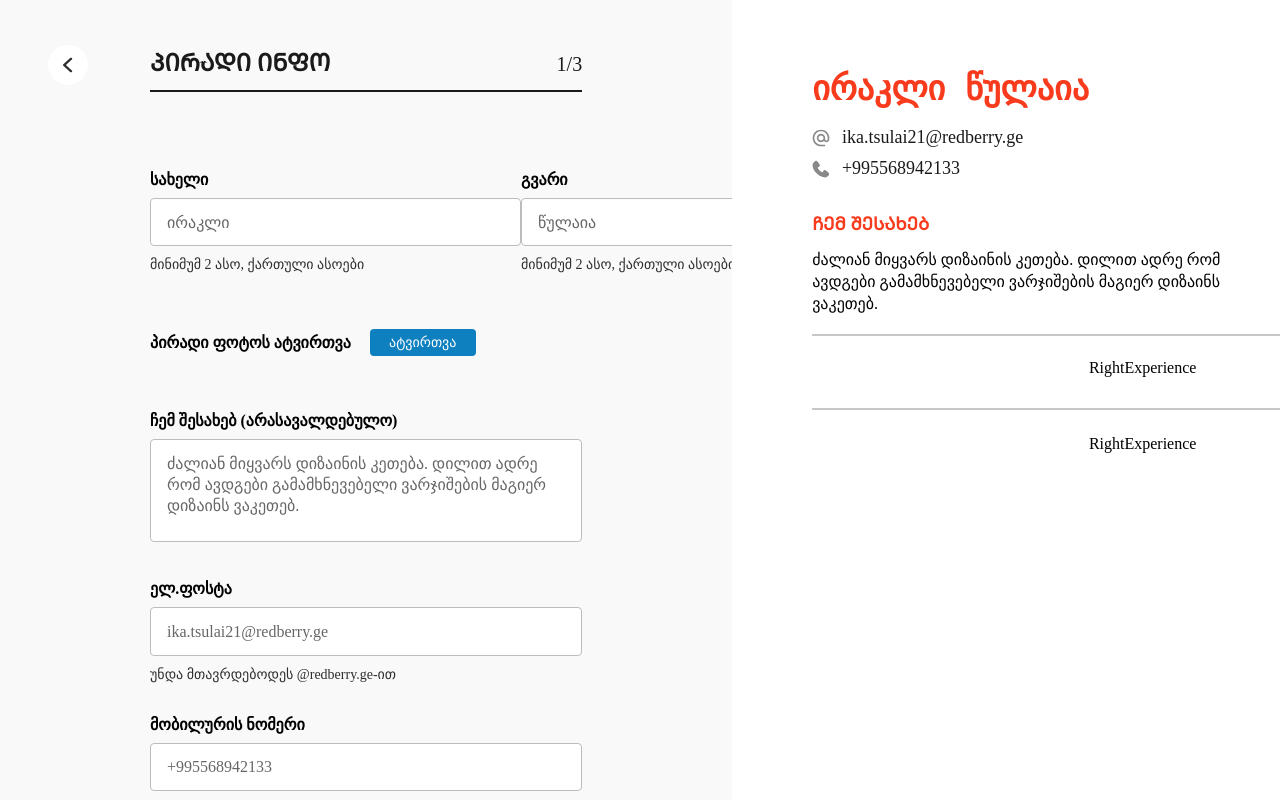
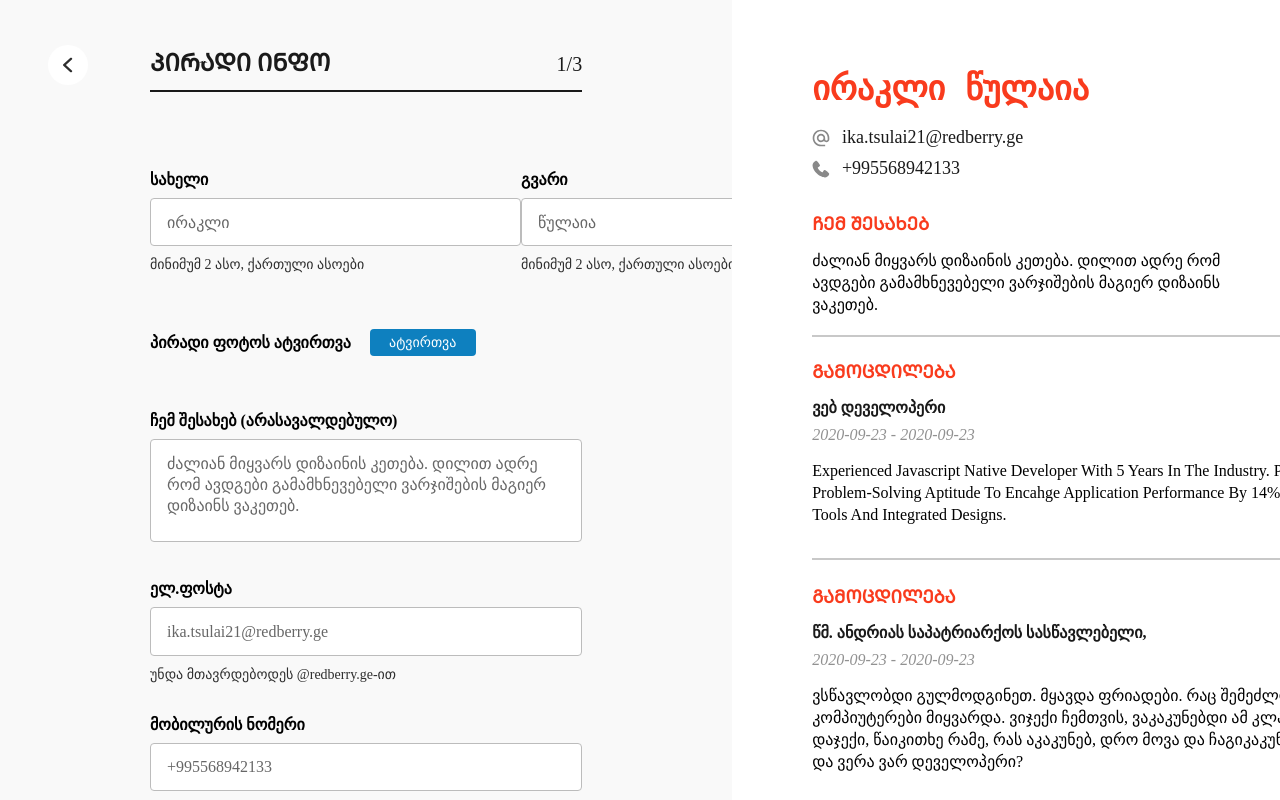
Before and after one commit to tsula21/redberry_task_1, a React (Create React App) app: page /personal in a window 1280 px wide. Shown: the top 800 px of the page. Built offline with nearby package versions, Linux system fonts and the light colour scheme; a web font is replaced by a local one.

Commit message:
not bad for today

```diff
--- a/src/App.js
+++ b/src/App.js
@@ -26,7 +26,8 @@ function App() {
       company: "redberry",
       start: "",
       end: "",
-      description: "",
+      description:
+        "Experienced Javascript Native Developer with 5 years in the industry. proficient withreact. Used problem-solving aptitude to encahge application performance by 14%.created data visualisation tools and integrated designs.",
       // more experience
     },
     education: {
--- a/src/Components/RightEducation/RightExperience.jsx
+++ b/src/Components/RightEducation/RightExperience.jsx
@@ -2,7 +2,23 @@ import React from "react";
 import "./RightExperience.css";
 
 const RightExperience = () => {
-  return <div>RightExperience</div>;
+  return (
+    <div className="rightExperience">
+      <h2 className="global_rendered_description_title">ᲒᲐᲛᲝᲪᲓᲘᲚᲔᲑᲐ</h2>
+      <p className="global_rendered_subtitle">
+        {/* {resumeInfo.experience.position} */}
+        წმ. ანდრიას საპატრიარქოს სასწავლებელი,
+      </p>
+      <p className="global_rendered_subtitle_italic">2020-09-23 - 2020-09-23</p>
+      <p className="global_rendered_description">
+        {/* {resumeInfo.experience.description} */}
+        ვსწავლობდი გულმოდგინეთ. მყავდა ფრიადები. რაც შემეძლო — ვქენი.
+        კომპიუტერები მიყვარდა. ვიჯექი ჩემთვის, ვაკაკუნებდი ამ კლავიშებზე.
+        მეუნებოდნენ — დაჯექი, წაიკითხე რამე, რას აკაკუნებ, დრო მოვა და
+        ჩაგიკაკუნებსო. აჰა, მოვიდა დრო და ვერა ვარ დეველოპერი?
+      </p>
+    </div>
+  );
 };
 
 export default RightExperience;
--- a/src/Components/RightExperience/RightExperience.css
+++ b/src/Components/RightExperience/RightExperience.css
@@ -0,0 +1,3 @@
+.rightExperience .global_rendered_subtitle_italic {
+  margin: 7px 0 16px 0;
+}
--- a/src/Components/RightExperience/RightExperience.jsx
+++ b/src/Components/RightExperience/RightExperience.jsx
@@ -1,8 +1,21 @@
-import React from "react";
+import React, { useContext } from "react";
+import { UserContext } from "../../UserContext";
 import "./RightExperience.css";
 
 const RightExperience = () => {
-  return <div>RightExperience</div>;
+  const { resumeInfo, setResumeInfo } = useContext(UserContext);
+  return (
+    <div className="rightExperience">
+      <h2 className="global_rendered_description_title">ᲒᲐᲛᲝᲪᲓᲘᲚᲔᲑᲐ</h2>
+      <p className="global_rendered_subtitle">
+        {resumeInfo.experience.position}
+      </p>
+      <p className="global_rendered_subtitle_italic">2020-09-23 - 2020-09-23</p>
+      <p className="global_rendered_description">
+        {resumeInfo.experience.description}
+      </p>
+    </div>
+  );
 };
 
 export default RightExperience;
--- a/src/Components/RightSide/RightSide.css
+++ b/src/Components/RightSide/RightSide.css
@@ -6,7 +6,7 @@
 .rendering_options {
   display: flex;
   flex-direction: column;
-  align-items: center;
+  /* align-items: center; */
 }
 .tab_divider_rightside {
   width: 100%;
--- a/src/Pages/Form/Form.jsx
+++ b/src/Pages/Form/Form.jsx
@@ -7,7 +7,7 @@ import RightSide from "../../Components/RightSide/RightSide";
 import "./Form.css";
 
 const Form = () => {
-  const { pageNum, setPageNum } = useContext(UserContext);
+  const { pageNum } = useContext(UserContext);
   return (
     <div className="form">
       <div className="form_container">
--- a/src/Styles/App.css
+++ b/src/Styles/App.css
@@ -113,7 +113,13 @@ button.next_back.personal_page.short {
   line-height: 22px;
   color: #1a1a1a;
 }
-/* render */
+.tab_divider_line {
+  width: 100%;
+  border: 1px solid #c1c1c1;
+  margin-bottom: 45px;
+}
+/* RENDER_SIDE ???????????*/
+/* =============================TITLES, SUBTITLES============================= */
 .global_rendered_fullname {
   font-style: normal;
   font-weight: 700;
@@ -121,17 +127,9 @@ button.next_back.personal_page.short {
   line-height: 42px;
   color: #f93b1d;
 }
-.global_rendered_description_title {
-  font-style: normal;
-  font-weight: 700;
-  font-size: 18px;
-  line-height: 22px;
-  color: #f93b1d;
-  margin-bottom: 14px;
-}
 .global_rendered_subtitle {
   font-style: normal;
-  font-weight: 500;
+  font-weight: 600;
   font-size: 16px;
   line-height: 20px;
   color: #1a1a1a;
@@ -143,6 +141,15 @@ button.next_back.personal_page.short {
   line-height: 19px;
   color: #919191;
 }
+.global_rendered_description_title {
+  font-style: normal;
+  font-weight: 700;
+  font-size: 18px;
+  line-height: 22px;
+  color: #f93b1d;
+  margin-bottom: 15px;
+}
+
 .global_rendered_description {
   font-style: normal;
   font-weight: 400;
@@ -173,8 +180,3 @@ button.next_back.personal_page.short {
   border-radius: 4px;
   padding: 12.7px 16px;
 }
-.tab_divider_line {
-  width: 100%;
-  border: 1px solid #c1c1c1;
-  margin-bottom: 45px;
-}
```
